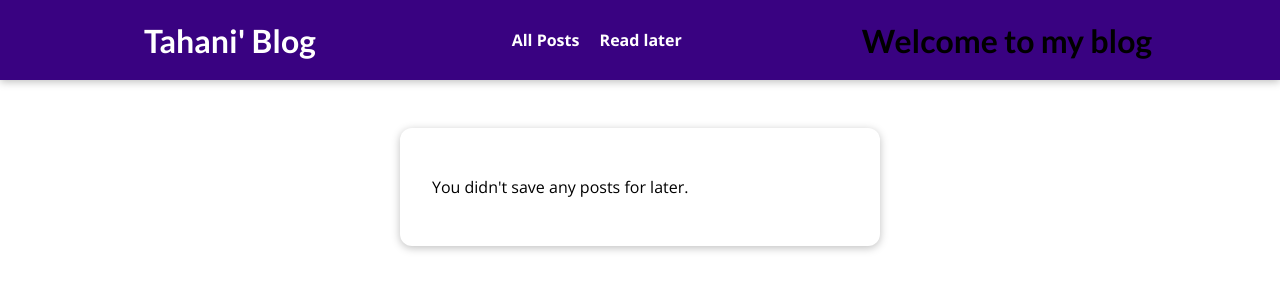
After one commit to tahanyAli/blog, a Django app: page /read-later in a window 1280 px wide. The commit adds this page. Shown: the top 300 px of the page. Run offline with Django 4.2, Linux system fonts and the light colour scheme.

Commit message:
feat: add comments and read later

```diff
--- a/blog/models.py
+++ b/blog/models.py
@@ -27,6 +27,8 @@ class Post(models.Model):
     author = models.ForeignKey(Author,null=True, on_delete=models.SET_NULL, related_name="posts")
     tags = models.ManyToManyField(Tag)
 
+    def __str__(self):
+        return self.title
 class Comment(models.Model):
     user_name = models.CharField(max_length=120)
     user_email = models.EmailField()
--- /dev/null
+++ b/blog/static/blog/stored-posts.css
@@ -0,0 +1,39 @@
+#main-navigation {
+    background-color: #390281;
+    box-shadow: 0 2px 8px rgba(0, 0, 0, 0.25);
+  }
+
+  #stored-posts {
+    margin: 8rem auto 3rem auto;
+    padding: 2rem;
+    border-radius: 12px;
+    box-shadow: 0 2px 8px rgba(0, 0, 0, 0.25);
+    background-color: white;
+    width: 90%;
+    max-width: 30rem;
+  }
+
+  #stored-posts ul {
+    list-style: none;
+    margin: 0;
+    padding: 0;
+  }
+
+  #stored-posts li {
+    margin: 1rem 0;
+  }
+
+  #stored-posts a {
+    display: block;
+    padding: 1rem;
+    width: 100%;
+    text-decoration: none;
+    border: 1px solid #ccc;
+    color: #1b1b1b;
+    font-weight: bold;
+  }
+
+  #stored-posts a:hover,
+  #stored-posts a:active {
+    background-color: #ccc;
+  }
--- /dev/null
+++ b/blog/templates/blog/stored-posts.html
@@ -0,0 +1,23 @@
+{% extends 'base.html' %}
+{% load static %}
+{% block css_files %}
+<link rel="stylesheet" href="{% static 'blog/stored-posts.css' %}" />
+{% endblock  %}
+{% block title %}
+My Stored Posts
+{% endblock  %}
+
+{% block content %}
+<section id="stored-posts">
+    {% if not has_posts %}
+    <p>You didn't save any posts for later.</p>
+    {% endif %}
+    <ul>
+        {% for post in posts %}
+        <li>
+            <a href="{% url 'post-detail-page' post.slug %}">{{ post.title }}</a>
+        </li>
+        {% endfor %}
+    </ul>
+</section>
+{% endblock  %}
--- a/blog/urls.py
+++ b/blog/urls.py
@@ -6,6 +6,7 @@ urlpatterns = [
     # path('posts/<slug:slug>', views.post_detail, name="post-detail-page")#posts/my-first-app
     path('', views.StartingPageView.as_view(), name="starting-page"),
     path('posts', views.AllPostsView.as_view(), name="posts-page"),
-    path('posts/<slug:slug>', views.SinglePostView.as_view(), name="post-detail-page")#posts/my-first-app
+    path('posts/<slug:slug>', views.SinglePostView.as_view(), name="post-detail-page"),#posts/my-first-app
+    path("read-later", views.ReadLaterView.as_view(), name="read-later")
 
 ]
--- a/blog/views.py
+++ b/blog/views.py
@@ -55,15 +55,27 @@ class AllPostsView(ListView):
 #         return context
 
 class SinglePostView(View):
+
     template_name = "blog/post-detail.html"
     model = Post
+    def is_stored_post(self, request, post_id):
+        stored_posts = request.session.get("stored_posts")
+        if stored_posts is not None:
+           is_saved_for_later = post_id in stored_posts
+        else:
+            is_saved_for_later = False
+        return is_saved_for_later
 
     def get(self, request, slug):
         post = Post.objects.get(slug=slug)
+
+
         context = {
             "post": post,
             "post_tags": post.tags.all(),
-            "comment_form": CommentForm()
+            "comment_form": CommentForm(),
+            "comments": post.comments.all().order_by("-id"),
+            "saved_for_later": self.is_stored_post(request, post.id)
         }
         return render(request, "blog/post-detail.html", context)
 
@@ -79,6 +91,37 @@ class SinglePostView(View):
         context = {
             "post": post,
             "post_tags": post.tags.all(),
-            "comment_form": CommentForm()
+            "comment_form": CommentForm(),
+            "comments": post.comments.all().order_by("-id"),
+            "saved_for_later": self.is_stored_post(request, post.id)
         }
         return render(request, "blog/post-detail.html", context)
+
+class ReadLaterView(View):
+    def get(self, request):
+        stored_posts = request.session.get("stored_posts")
+
+        context = {}
+        if stored_posts is None or len(stored_posts) == 0:
+            context["posts"] = []
+            context["has_posts"] = False
+        else:
+            posts = Post.objects.filter(id__in=stored_posts)
+            context["posts"] = posts
+            context["has_posts"] = True
+        return render(request, "blog/stored-posts.html", context)
+
+
+    def post(self, request):
+        stored_posts = request.session.get("stored_posts")
+
+        if stored_posts is None:
+            stored_posts = []
+        post_id = int(request.POST["post_id"])
+        if post_id not in stored_posts:
+            stored_posts.append(post_id)
+        else:
+            stored_posts.remove(post_id)
+        request.session["stored_posts"] = stored_posts
+
+        return HttpResponseRedirect("/")
--- a/static/app.css
+++ b/static/app.css
@@ -35,6 +35,7 @@ h3 {
   text-decoration: none;
   color: white;
   font-weight: bold;
+  margin-left: 1rem;
 }
 
 #main-navigation a:hover,
--- a/templates/base.html
+++ b/templates/base.html
@@ -16,6 +16,7 @@
       </h1>
       <nav>
         <a href="{% url 'posts-page' %}"> All Posts </a>
+        <a href="{% url 'read-later' %}"> Read later </a>
       </nav>
       <h1>Welcome to my blog</h1>
     </header>
```
Also changed, not shown: blog/admin.py (+6 -1 lines), blog/static/blog/post-detail.css (+47 -0 lines), blog/templates/blog/post-detail.html (+23 -0 lines).
